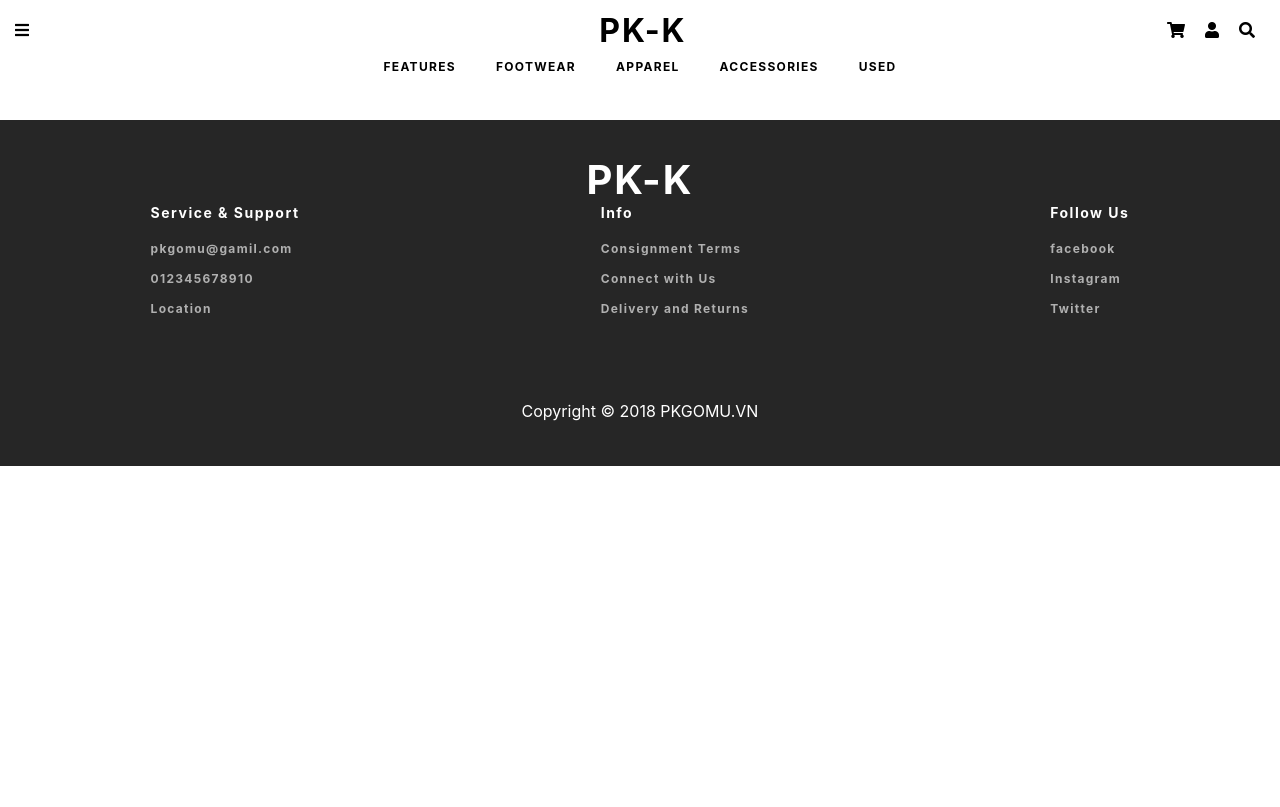
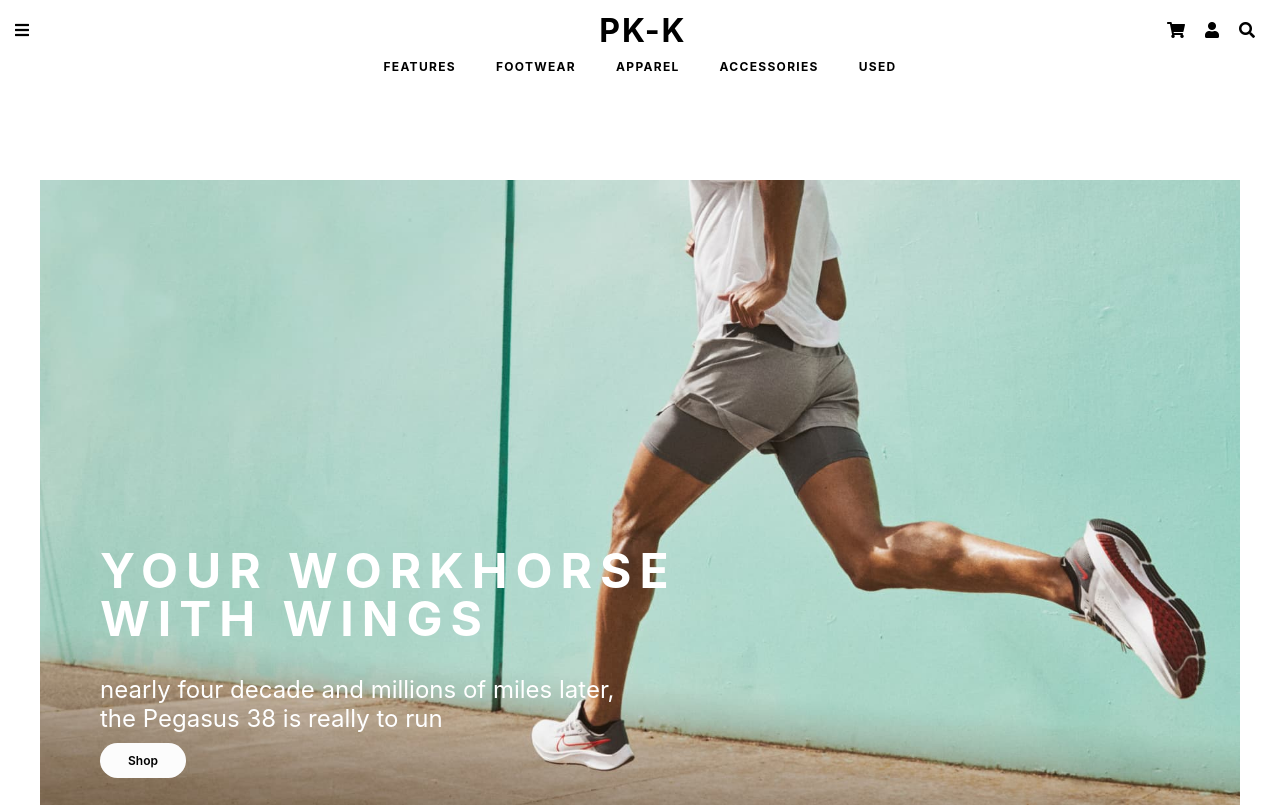
Before and after one commit to Nguyen-Gomu/PK_NK, a React (Create React App) app in the folder frontend/: page / in a window 1280 px wide. Shown: the top 807 px of the page. Built offline with nearby package versions, Linux system fonts and the light colour scheme.

Commit message:
sua code

```diff
--- a/frontend/package.json
+++ b/frontend/package.json
@@ -1,6 +1,5 @@
 {
   "name": "frontend",
-
   "version": "0.1.0",
   "private": true,
   "dependencies": {
--- a/frontend/src/App.js
+++ b/frontend/src/App.js
@@ -17,8 +17,8 @@
         <Router>
           <Header/>
           <Switch>
-            {/* <Route path="/home" component={HomeScreen} />
-            <Route path="/" component={MainPage} /> */}
+            <Route path="/home" component={HomeScreen} />
+            <Route path="/" component={MainPage} />
             <Route path="/signin" component={SignIn}/>
             <Route path="/checkout" component={Checkout}/>
           </Switch>
--- a/frontend/src/screen/HomeScreen/homeScreen.js
+++ b/frontend/src/screen/HomeScreen/homeScreen.js
@@ -29,7 +29,7 @@
           <h2>{error}</h2>
         ) : (
           products.map((product) => (
-            <MainPage/>
+            <Product />
           ))
         )}
       </div>
--- a/package.json
+++ b/package.json
@@ -22,6 +22,7 @@
     "express": "^4.17.1",
     "jsonwebtoken": "^8.5.1",
     "mongoose": "^5.12.13",
+    "node-pre-gyp": "^0.17.0",
     "react-redux": "^7.2.4",
     "react-router-dom": "^5.2.0",
     "redux": "^4.1.0",
```
Also changed, not shown: 1 other file (tests, documents, lock files or other folders).
